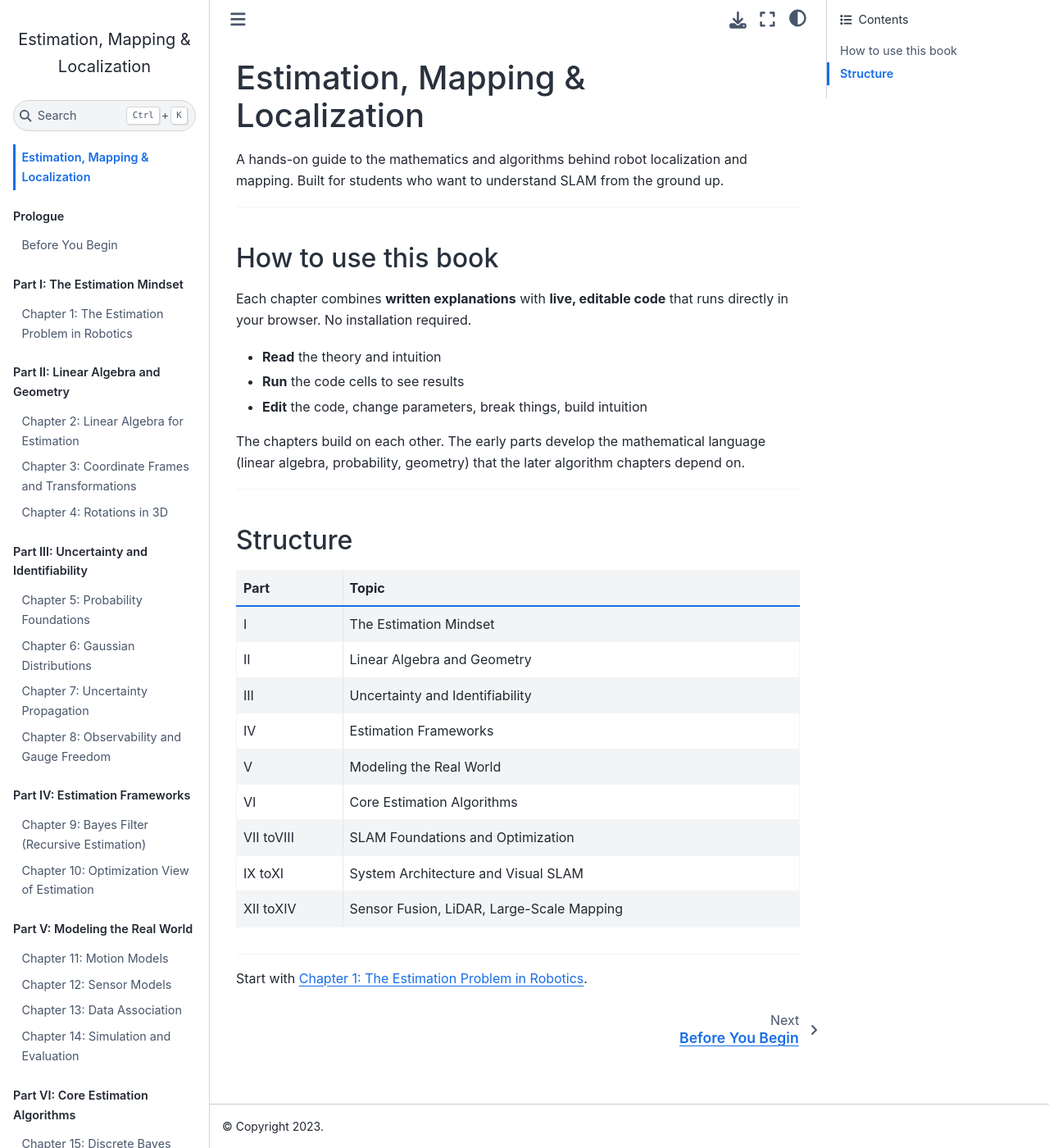
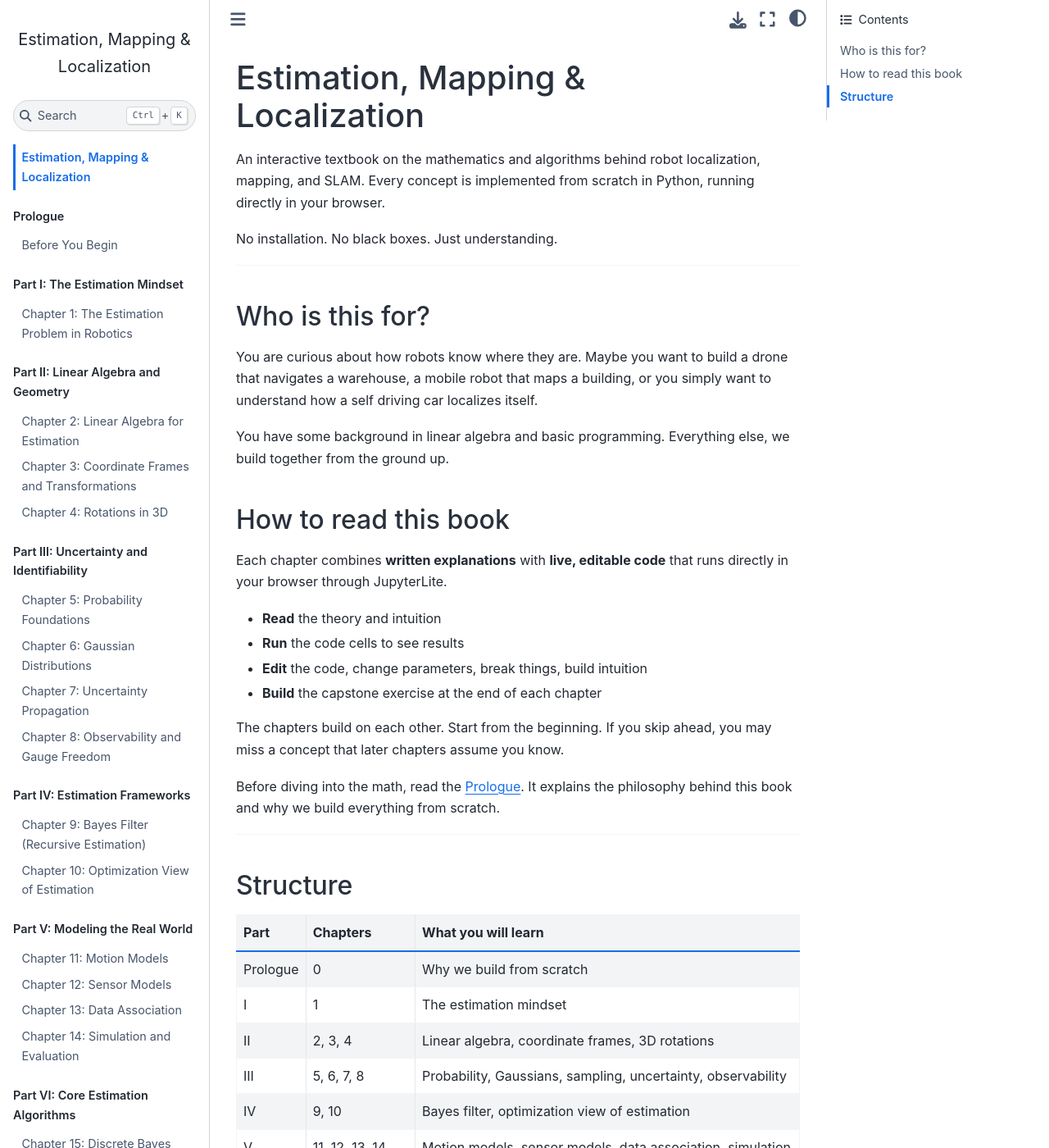
Before and after one commit to praveenramanujam/roboticsslambook, a Jupyter Book: the page built from book/intro.md, in a window 1280 px wide and 1400 px high. Shown: the whole window at 82% size. Built offline with Jupyter Book 1.0.4 settings and Sphinx 7.4.7 and the Sphinx Book theme 1.1.4, drawn with Linux system fonts in a browser that asks for light colours; some of the changed text lies outside the part shown.

Commit message:
Rewrite intro.md landing page to flow into prologue naturally

```diff
--- a/book/intro.md
+++ b/book/intro.md
@@ -1,35 +1,50 @@
 # Estimation, Mapping & Localization
 
-A hands-on guide to the mathematics and algorithms behind robot localization and mapping. Built for students who want to understand SLAM from the ground up.
+An interactive textbook on the mathematics and algorithms behind robot localization, mapping, and SLAM. Every concept is implemented from scratch in Python, running directly in your browser.
+
+No installation. No black boxes. Just understanding.
 
 ---
 
-## How to use this book
+## Who is this for?
 
-Each chapter combines **written explanations** with **live, editable code** that runs directly in your browser. No installation required.
+You are curious about how robots know where they are. Maybe you want to build a drone that navigates a warehouse, a mobile robot that maps a building, or you simply want to understand how a self driving car localizes itself.
+
+You have some background in linear algebra and basic programming. Everything else, we build together from the ground up.
+
+## How to read this book
+
+Each chapter combines **written explanations** with **live, editable code** that runs directly in your browser through JupyterLite.
 
 - **Read** the theory and intuition
 - **Run** the code cells to see results
 - **Edit** the code, change parameters, break things, build intuition
+- **Build** the capstone exercise at the end of each chapter
 
-The chapters build on each other. The early parts develop the mathematical language (linear algebra, probability, geometry) that the later algorithm chapters depend on.
+The chapters build on each other. Start from the beginning. If you skip ahead, you may miss a concept that later chapters assume you know.
+
+Before diving into the math, read the {doc}`Prologue <chapters/ch00_the_carpenter>`. It explains the philosophy behind this book and why we build everything from scratch.
 
 ---
 
 ## Structure
 
-| Part | Topic |
-|------|-------|
-| I | The Estimation Mindset |
-| II | Linear Algebra and Geometry |
-| III | Uncertainty and Identifiability |
-| IV | Estimation Frameworks |
-| V | Modeling the Real World |
-| VI | Core Estimation Algorithms |
-| VII toVIII | SLAM Foundations and Optimization |
-| IX toXI | System Architecture and Visual SLAM |
-| XII toXIV | Sensor Fusion, LiDAR, Large-Scale Mapping |
+| Part | Chapters | What you will learn |
+|------|----------|-------------------|
+| Prologue | 0 | Why we build from scratch |
+| I | 1 | The estimation mindset |
+| II | 2, 3, 4 | Linear algebra, coordinate frames, 3D rotations |
+| III | 5, 6, 7, 8 | Probability, Gaussians, sampling, uncertainty, observability |
+| IV | 9, 10 | Bayes filter, optimization view of estimation |
+| V | 11, 12, 13, 14 | Motion models, sensor models, data association, simulation |
+| VI | 15, 16, 17, 18 | Discrete Bayes, Kalman filter, EKF/UKF, particle filters |
+| VII | 19, 20, 21, 22 | SLAM structure, maps, EKF-SLAM, FastSLAM |
+| VIII | 23, 24, 25, 26 | Nonlinear least squares, factor graphs, graph SLAM, loop closure |
+| IX | 27, 28, 29, 30 | System architecture, real time vs batch, multi-session, alignment |
+| X | 31, 32, 33 | Camera models, multiview geometry, visual front end |
+| XI | 34, 35, 36, 37, 38 | Visual odometry, monocular/stereo SLAM, ORB-SLAM, bundle adjustment |
+| XII | 39, 40 | IMU modeling, visual inertial fusion |
 
 ---
 
-Start with {doc}`chapters/ch01_estimation_problem`.
+Start with the {doc}`Prologue <chapters/ch00_the_carpenter>`, then continue to {doc}`Chapter 1 <chapters/ch01_estimation_problem>`.
```
